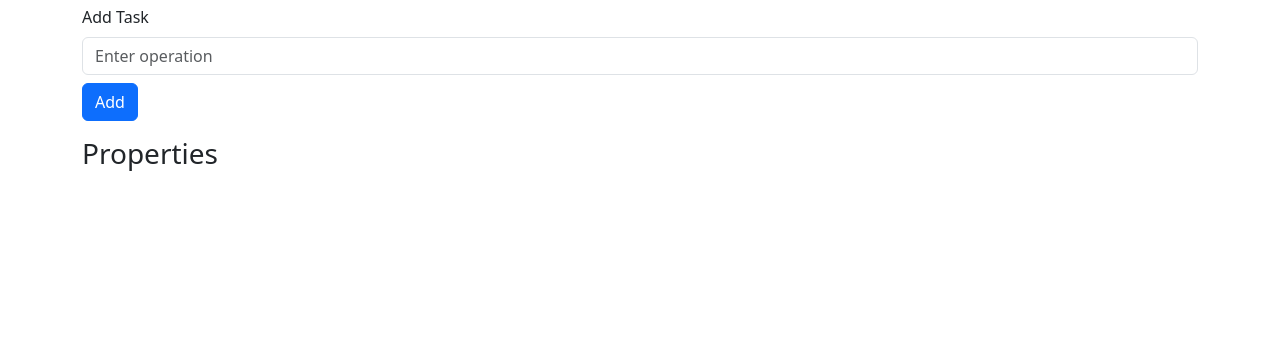
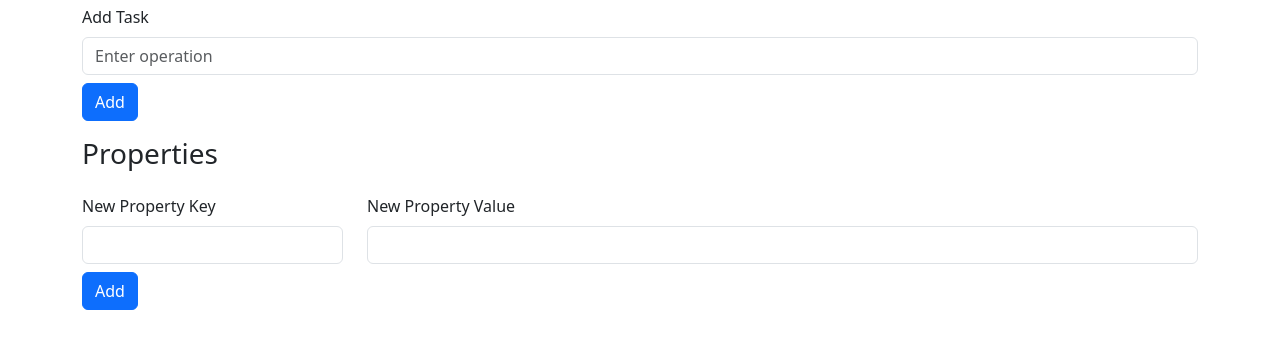
Before and after one commit to Yook74/azir, a Flask app: template templates/device_ticket.html in a window 1280 px wide. Shown: the part 195-544 px from the top of the page. Run offline with Flask 2, Linux system fonts and the light colour scheme; the template is opened without the code that fills it, so the values that code supplies are empty.

Commit message:
You can now add properties in the device ticket

```diff
--- a/routes/__init__.py
+++ b/routes/__init__.py
@@ -16,6 +16,6 @@ def by_id(model_class):
     return decorator
 
 
-from routes import device, operation, task
+from routes import device, operation, task, property
 
-blueprints = [device.bluep, operation.bluep, task.bluep]
+blueprints = [device.bluep, operation.bluep, task.bluep, property.bluep]
--- a/templates/device_ticket.html
+++ b/templates/device_ticket.html
@@ -49,6 +49,22 @@
     {% endfor %}
     </ul>
 </div>
+<div class="row mb-3">
+    <form action="/property/create" method="post">
+        <div class="row">
+            <div class="col-3">
+                <label for="propertyKey" class="form-label">New Property Key</label>
+                <input class="form-control" name="key" id="propertyKey">
+            </div>
+            <div class="col-9">
+                <label for="propertyValue" class="form-label">New Property Value</label>
+                <input class="form-control" name="value" id="propertyValue">
+            </div>
+        </div>
+        <input hidden type="text" value="{{ device.id }}" name="deviceId">
+        <button type="submit" class="btn btn-primary mt-2">Add</button>
+    </form>
+</div>
 {% endblock %}
 
 {% block scripts %}
```
Also changed, not shown: routes/property.py (added, +15 -0 lines).
